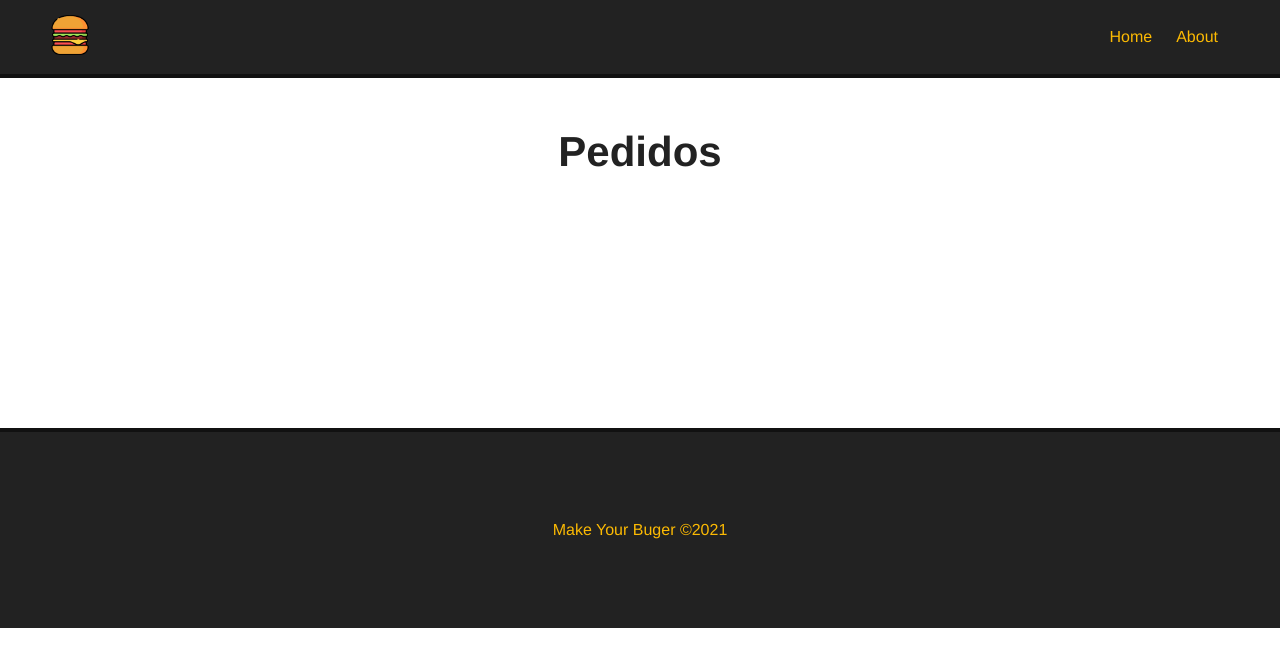
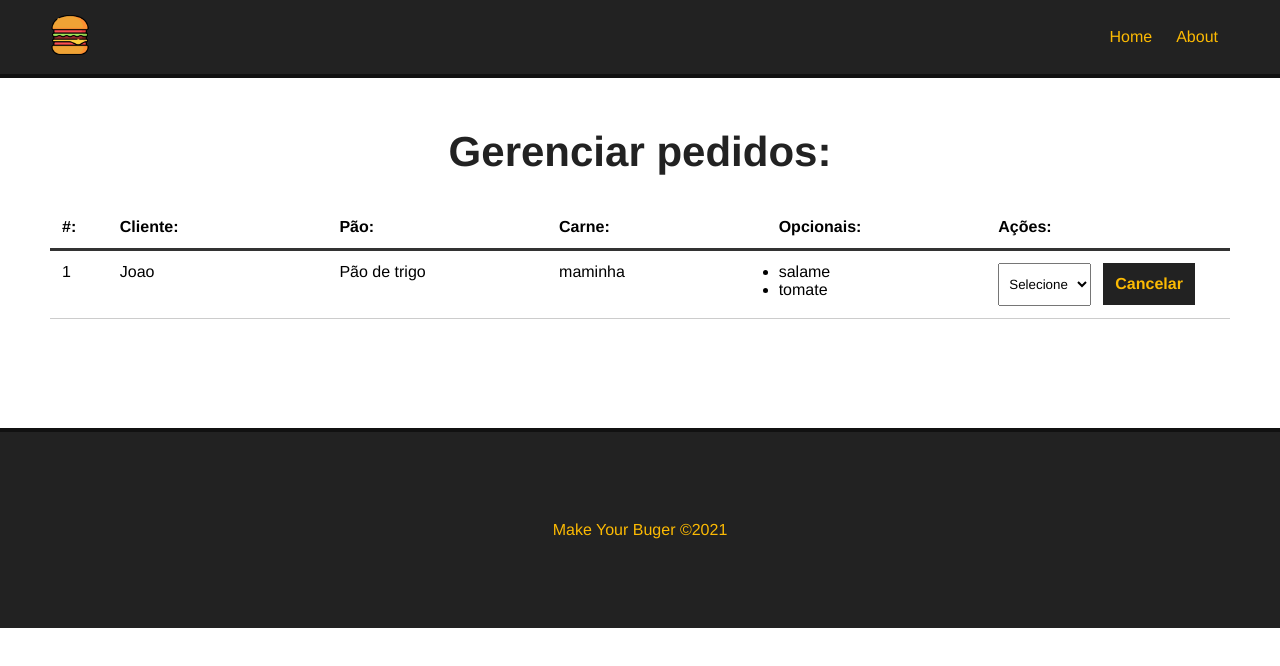
Before and after one commit to LucasMeyble/makeYourBurger, a Vue app: page /pedidos in a window 1280 px wide. Shown: the top 666 px of the page. Built offline with nearby package versions, Linux system fonts and the light colour scheme.

Commit message:
Criando a tela de pedidos (Dashboard)

```diff
--- /dev/null
+++ b/src/components/Dashboard.vue
@@ -0,0 +1,100 @@
+<template>
+    <div id="burger-table">
+        <div>
+            <div id="burger-table-heading">
+                <div class="order-id">#:</div>
+                <div>Cliente:</div>
+                <div>Pão:</div>
+                <div>Carne:</div>
+                <div>Opcionais:</div>
+                <div>Ações:</div>
+            </div>
+        </div>
+        <div id="burger-table-rows">
+            <div class="burger-table-row">
+                <div class="order-number">1</div>
+                <div>Joao</div>
+                <div>Pão de trigo</div>
+                <div>maminha</div>
+                <div>
+                    <ul>
+                        <li>salame</li>
+                        <li>tomate</li>
+                    </ul>
+                </div>
+                <div>
+                    <select name="status" class="status">
+                        <option value="">Selecione</option>
+                    </select>
+                    <button class="delete-btn">Cancelar</button>
+                </div>
+            </div>
+        </div>
+    </div>
+</template>
+
+<script>
+export default {
+    name: "Dashboard"
+}
+</script>
+
+<style scoped>
+
+    #burger-table {
+        max-width: 1200px;
+        margin: 0 auto;
+    }
+
+    #burger-table-heading,
+    #burger-table-rows,
+    .burger-table-row {
+        display: flex;
+        flex-wrap: wrap;
+    }
+
+    #burger-table-heading {
+        font-weight: bold;
+        padding: 12px;
+        border-bottom: 3px solid #333;
+    }
+
+    #burger-table-heading div,
+    .burger-table-row div {
+        width: 19%;
+    }
+
+    .burger-table-row {
+        width: 100%;
+        padding: 12px;
+        border-bottom: 1px solid #CCC;
+    }
+
+    #burger-table-heading .order-id,
+    .burger-table-row .order-number {
+        width: 5%;
+    }
+
+    select {
+        padding: 12px 6px;
+        margin-right: 12px;
+    }
+
+    .delete-btn {
+        background-color: #222;
+        color: #FCBA03;
+        font-weight: bold;
+        border: 2px solid #222;
+        padding: 10px;
+        font-size: 16px;
+        margin: 0 auto;
+        cursor: pointer;
+        transition: .5s;
+    }
+
+    .delete-btn:hover {
+        background-color: transparent;
+        color: #222;
+    }
+
+</style>
--- a/src/views/Pedidos.vue
+++ b/src/views/Pedidos.vue
@@ -1,5 +1,16 @@
 <template>
   <div class="main-container">
-    <h1>Pedidos</h1>
+    <h1>Gerenciar pedidos: </h1>
+    <Dashboard />
   </div>
 </template>
+
+<script>
+
+import Dashboard from '../components/Dashboard.vue'
+
+export default {
+  name: "Pedidos",
+  components: { Dashboard }
+}
+</script>
```
